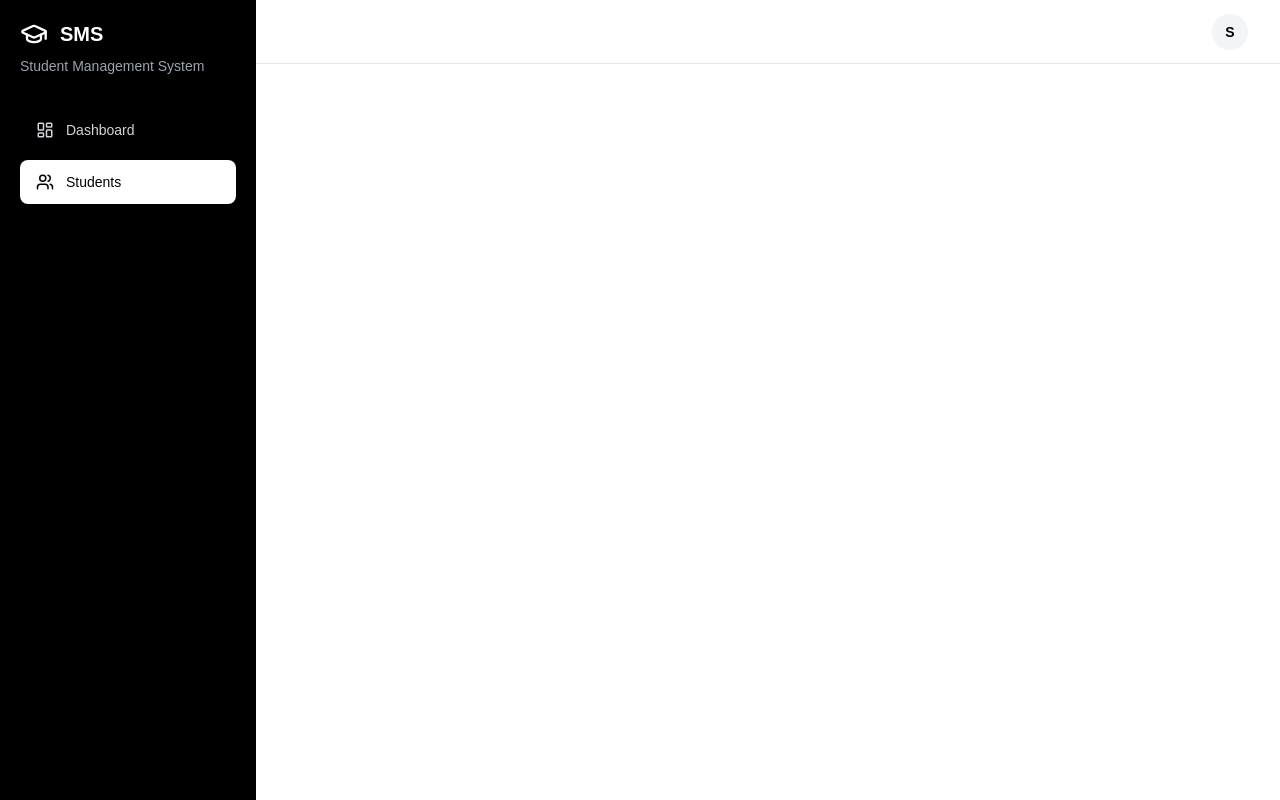
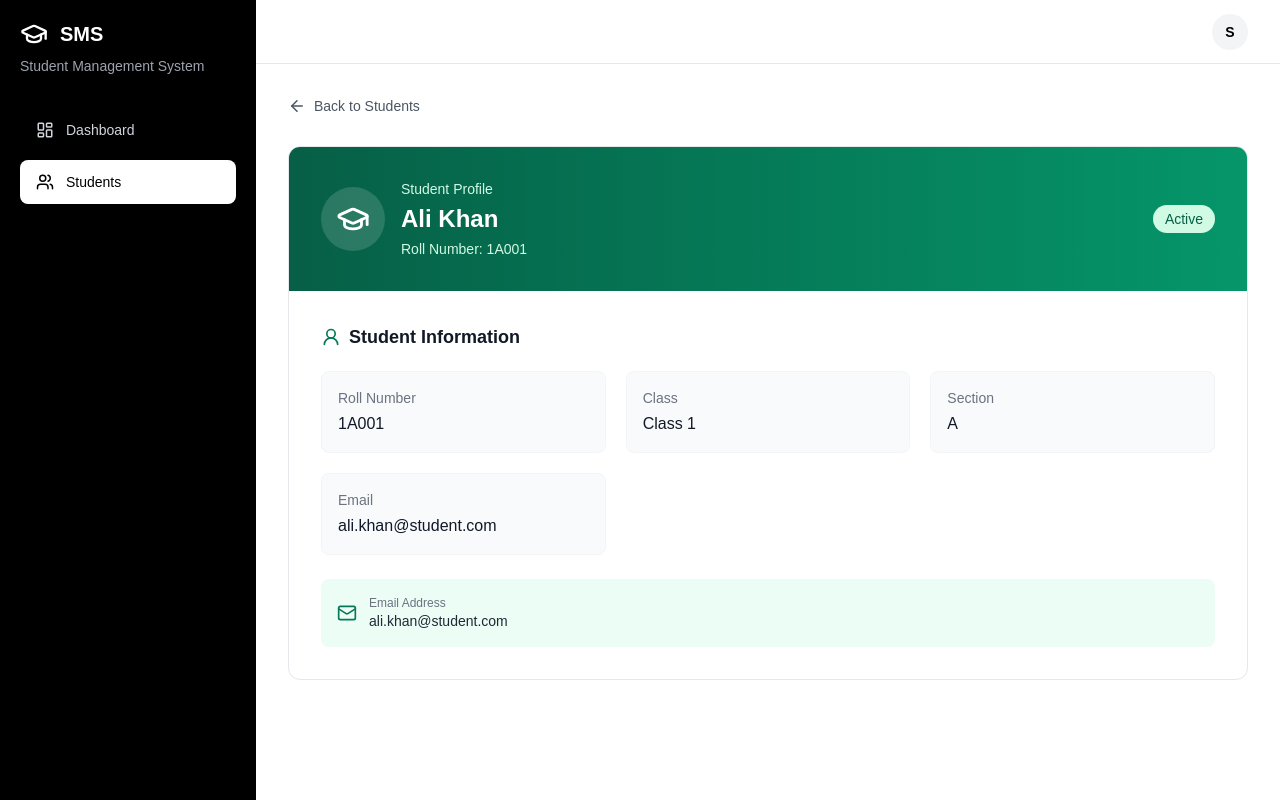
Before and after one commit to hunzlawaien/Student-Management-System, a React (Vite) app: page /students/1 in a window 1280 px wide. Built offline with nearby package versions, Linux system fonts and the light colour scheme.

Commit message:
Add student detail page

```diff
--- a/src/App.jsx
+++ b/src/App.jsx
@@ -2,6 +2,7 @@ import { Route, Routes } from "react-router-dom";
 import AppLayout from "./components/AppLayout";
 import Dashboard from "./pages/Dashboard";
 import Students from "./pages/Students";
+import StudentDetails from "./pages/StudentDetails";
 
 function App() {
   return (
@@ -9,6 +10,7 @@ function App() {
       <Routes>
         <Route path="/" element={<Dashboard />} />
         <Route path="/students" element={<Students />} />
+        <Route path="/students/:id" element={<StudentDetails />} />
       </Routes>
     </AppLayout>
   );
--- /dev/null
+++ b/src/pages/StudentDetails.jsx
@@ -0,0 +1,137 @@
+import { ArrowLeft, GraduationCap, Mail, UserRound } from "lucide-react";
+import { useNavigate, useParams } from "react-router-dom";
+import { useStudents } from "../context/StudentContext";
+
+function StudentDetails() {
+  const { id } = useParams();
+  const navigate = useNavigate();
+  const { students } = useStudents();
+
+  const student = students.find((item) => String(item.id) === id);
+
+  if (!student) {
+    return (
+      <div className="rounded-xl border border-gray-200 bg-white p-8 text-center">
+        <UserRound size={40} className="mx-auto mb-3 text-gray-400" />
+
+        <h2 className="text-xl font-semibold text-gray-900">
+          Student not found
+        </h2>
+
+        <p className="mt-2 text-sm text-gray-500">
+          This student may have been deleted or the link may be incorrect.
+        </p>
+
+        <button
+          type="button"
+          onClick={() => navigate("/students")}
+          className="mt-5 rounded-lg bg-emerald-600 px-4 py-2 text-sm font-medium text-white hover:bg-emerald-700"
+        >
+          Back to Students
+        </button>
+      </div>
+    );
+  }
+
+  const details = [
+    { label: "Roll Number", value: student.rollNumber },
+    { label: "Class", value: student.grade },
+    { label: "Section", value: student.section },
+    { label: "Email", value: student.email },
+    { label: "Phone", value: student.phone },
+    { label: "Gender", value: student.gender },
+    { label: "Date of Birth", value: student.dateOfBirth },
+    { label: "Address", value: student.address },
+    { label: "Guardian Name", value: student.guardianName },
+    { label: "Guardian Phone", value: student.guardianPhone },
+    { label: "Admission Date", value: student.admissionDate },
+  ].filter(
+    (detail) =>
+      detail.value !== undefined &&
+      detail.value !== null &&
+      detail.value !== "",
+  );
+
+  const isInactive = student.status === "Inactive";
+
+  return (
+    <div className="space-y-6">
+      <button
+        type="button"
+        onClick={() => navigate("/students")}
+        className="inline-flex items-center gap-2 text-sm font-medium text-gray-600 hover:text-emerald-700"
+      >
+        <ArrowLeft size={18} />
+        Back to Students
+      </button>
+
+      <div className="overflow-hidden rounded-xl border border-gray-200 bg-white">
+        <div className="bg-gradient-to-r from-emerald-800 to-emerald-600 px-6 py-8 text-white sm:px-8">
+          <div className="flex flex-col gap-4 sm:flex-row sm:items-center">
+            <div className="flex h-16 w-16 items-center justify-center rounded-full bg-white/15">
+              <GraduationCap size={34} />
+            </div>
+
+            <div className="flex-1">
+              <p className="text-sm text-emerald-100">Student Profile</p>
+
+              <h1 className="mt-1 text-2xl font-bold">{student.name}</h1>
+
+              <p className="mt-1 text-sm text-emerald-100">
+                Roll Number: {student.rollNumber || "Not provided"}
+              </p>
+            </div>
+
+            <span
+              className={`w-fit rounded-full px-3 py-1 text-sm font-medium ${
+                isInactive
+                  ? "bg-gray-100 text-gray-700"
+                  : "bg-emerald-100 text-emerald-800"
+              }`}
+            >
+              {student.status || "Active"}
+            </span>
+          </div>
+        </div>
+
+        <div className="p-6 sm:p-8">
+          <div className="mb-5 flex items-center gap-2">
+            <UserRound size={20} className="text-emerald-700" />
+            <h2 className="text-lg font-semibold text-gray-900">
+              Student Information
+            </h2>
+          </div>
+
+          <div className="grid grid-cols-1 gap-5 sm:grid-cols-2 lg:grid-cols-3">
+            {details.map((detail) => (
+              <div
+                key={detail.label}
+                className="rounded-lg border border-gray-100 bg-gray-50 p-4"
+              >
+                <p className="text-sm text-gray-500">{detail.label}</p>
+
+                <p className="mt-1 break-words font-medium text-gray-900">
+                  {detail.value}
+                </p>
+              </div>
+            ))}
+          </div>
+
+          {student.email && (
+            <div className="mt-6 flex items-center gap-3 rounded-lg bg-emerald-50 p-4">
+              <Mail size={20} className="shrink-0 text-emerald-700" />
+              <div className="min-w-0">
+                <p className="text-xs text-gray-500">Email Address</p>
+                <p className="break-all text-sm font-medium text-gray-800">
+                  {student.email}
+                </p>
+              </div>
+            </div>
+          )}
+        </div>
+      </div>
+    </div>
+  );
+}
+
+export default StudentDetails;
--- a/src/pages/Students.jsx
+++ b/src/pages/Students.jsx
@@ -1,6 +1,6 @@
 import { useState } from "react";
+import { useNavigate } from "react-router-dom";
 import { Plus, Users } from "lucide-react";
-
 import { useStudents } from "../context/StudentContext";
 import StudentForm from "../components/StudentForm";
 import StudentFilters from "../components/StudentFilters";
@@ -9,6 +9,8 @@ import EditForm from "../components/EditForm";
 
 function Students() {
   const { students, setStudents } = useStudents();
+  const navigate = useNavigate();
+
   const [searchTerm, setSearchTerm] = useState("");
   const [selectedGrade, setSelectedGrade] = useState("All");
   const [selectedSection, setSelectedSection] = useState("All");
@@ -16,80 +18,49 @@ function Students() {
   const [editingStudent, setEditingStudent] = useState(null);
   const [error, setError] = useState("");
 
-  function handleAddStudent(studentData) {
-    const duplicate = students.some(
-      (student) =>
-        student.email.toLowerCase() === studentData.email.toLowerCase() ||
-        student.rollNumber.toLowerCase() ===
-          studentData.rollNumber.toLowerCase(),
-    );
+  const handleAddStudent = (newStudent) => {
+    setStudents((currentStudents) => [...currentStudents, newStudent]);
 
-    if (duplicate) {
-      setError("A student with this email or roll number already exists.");
-      return;
-    }
+    setShowForm(false);
+    setError("");
+  };
 
-    setStudents((previousStudents) => [
-      ...previousStudents,
-      {
-        id: Date.now(),
-        ...studentData,
-        status: "Active",
-      },
-    ]);
-
-    setError("");
-    setShowForm(false);
-  }
-
-  function handleDeleteStudent(studentId) {
+  const handleDeleteStudent = (studentId) => {
     const confirmed = window.confirm(
       "Are you sure you want to delete this student?",
     );
 
     if (!confirmed) return;
 
-    setStudents((previousStudents) =>
-      previousStudents.filter((student) => student.id !== studentId),
+    setStudents((currentStudents) =>
+      currentStudents.filter((student) => student.id !== studentId),
     );
-  }
+  };
 
-  function handleSaveEdit(updatedStudent) {
-    const duplicate = students.some(
-      (student) =>
-        student.id !== editingStudent.id &&
-        (student.email.toLowerCase() === updatedStudent.email.toLowerCase() ||
-          student.rollNumber.toLowerCase() ===
-            updatedStudent.rollNumber.toLowerCase()),
-    );
-
-    if (duplicate) {
-      window.alert("Another student already uses this email or roll number.");
-      return false;
-    }
-
-    setStudents((previousStudents) =>
-      previousStudents.map((student) =>
-        student.id === editingStudent.id
-          ? { ...student, ...updatedStudent }
-          : student,
+  const handleSaveEdit = (updatedStudent) => {
+    setStudents((currentStudents) =>
+      currentStudents.map((student) =>
+        student.id === updatedStudent.id ? updatedStudent : student,
       ),
     );
 
     setEditingStudent(null);
-    return true;
-  }
+  };
+
+  const handleViewStudent = (student) => {
+    navigate(`/students/${student.id}`);
+  };
 
   const filteredStudents = students.filter((student) => {
-    const search = searchTerm.toLowerCase().trim();
-
     const matchesSearch =
-      student.name.toLowerCase().includes(search) ||
-      student.email.toLowerCase().includes(search) ||
-      String(student.rollNumber).toLowerCase().includes(search);
+      student.name?.toLowerCase().includes(searchTerm.toLowerCase()) ||
+      String(student.rollNumber || "")
+        .toLowerCase()
+        .includes(searchTerm.toLowerCase()) ||
+      (student.email || "").toLowerCase().includes(searchTerm.toLowerCase());
 
     const matchesGrade =
-      selectedGrade === "All" || student.grade === selectedGrade;
+      selectedGrade === "All" || String(student.grade) === selectedGrade;
 
     const matchesSection =
       selectedSection === "All" || student.section === selectedSection;
@@ -99,83 +70,55 @@ function Students() {
 
   return (
     <div className="space-y-6">
-      <div className="flex flex-col justify-between gap-4 sm:flex-row sm:items-center">
+      {/* Page heading */}
+      <div className="flex flex-col gap-4 sm:flex-row sm:items-center sm:justify-between">
         <div>
           <h1 className="text-2xl font-bold text-gray-900">Students</h1>
+
           <p className="mt-1 text-sm text-gray-500">
-            Manage students across classes 1 to 10.
+            Manage student records, academic details, and enrollment.
           </p>
         </div>
 
         <button
           type="button"
           onClick={() => {
-            setShowForm((previous) => !previous);
-            setEditingStudent(null);
             setError("");
+            setShowForm(true);
           }}
-          className="inline-flex items-center justify-center gap-2 rounded-lg bg-blue-600 px-4 py-2.5 text-sm font-medium text-white hover:bg-blue-700"
+          className="inline-flex items-center justify-center gap-2 rounded-lg bg-emerald-600 px-4 py-2.5 text-sm font-medium text-white hover:bg-emerald-700"
         >
           <Plus size={18} />
           Add Student
         </button>
       </div>
 
-      <div className="grid grid-cols-1 gap-4 sm:grid-cols-3">
-        <div className="rounded-xl border border-gray-200 bg-white p-5">
-          <div className="flex items-center gap-3">
-            <div className="rounded-lg bg-blue-50 p-3 text-blue-600">
-              <Users size={22} />
+      <div className="flex items-center gap-4 rounded-xl border border-gray-200 bg-white p-5">
+        <div className="rounded-lg bg-emerald-50 p-3">
+          <Users size={24} className="text-emerald-700" />
         </div>
+
         <div>
           <p className="text-sm text-gray-500">Total Students</p>
-              <p className="text-2xl font-bold text-gray-900">
-                {students.length}
-              </p>
-            </div>
-          </div>
-        </div>
 
-        <div className="rounded-xl border border-gray-200 bg-white p-5">
-          <p className="text-sm text-gray-500">Active Students</p>
-          <p className="mt-2 text-2xl font-bold text-gray-900">
-            {students.filter((student) => student.status !== "Inactive").length}
-          </p>
-        </div>
-
-        <div className="rounded-xl border border-gray-200 bg-white p-5">
-          <p className="text-sm text-gray-500">Filtered Results</p>
-          <p className="mt-2 text-2xl font-bold text-gray-900">
-            {filteredStudents.length}
-          </p>
+          <p className="text-2xl font-bold text-gray-900">{students.length}</p>
         </div>
       </div>
 
       {showForm && (
-        <div className="rounded-xl border border-gray-200 bg-white p-5">
-          <h2 className="mb-4 text-lg font-semibold text-gray-900">
-            Add New Student
-          </h2>
-
-          {error && (
-            <p className="mb-4 rounded-lg bg-red-50 p-3 text-sm text-red-600">
-              {error}
-            </p>
-          )}
-
         <StudentForm
-            onAddStudent={handleAddStudent}
-            onClose={() => {
+          onAdd={handleAddStudent}
+          onCancel={() => {
             setShowForm(false);
             setError("");
           }}
+          error={error}
+          setError={setError}
         />
-        </div>
       )}
 
       {editingStudent && (
         <EditForm
-          key={editingStudent.id}
           student={editingStudent}
           onSave={handleSaveEdit}
           onCancel={() => setEditingStudent(null)}
@@ -184,22 +127,23 @@ function Students() {
 
       <StudentFilters
         searchTerm={searchTerm}
-        onSearchChange={setSearchTerm}
+        setSearchTerm={setSearchTerm}
         selectedGrade={selectedGrade}
-        onGradeChange={setSelectedGrade}
+        setSelectedGrade={setSelectedGrade}
         selectedSection={selectedSection}
-        onSectionChange={setSelectedSection}
+        setSelectedSection={setSelectedSection}
       />
 
       <StudentTable
         students={filteredStudents}
-        onEdit={(student) => {
-          setShowForm(false);
-          setError("");
-          setEditingStudent(student);
-        }}
+        onView={handleViewStudent}
+        onEdit={setEditingStudent}
         onDelete={handleDeleteStudent}
       />
+
+      <p className="text-sm text-gray-500">
+        Showing {filteredStudents.length} of {students.length} students
+      </p>
     </div>
   );
 }
```
Also changed, not shown: src/components/StudentTable.jsx (+17 -5 lines). Lines whose indentation alone changed are shown as unchanged.
